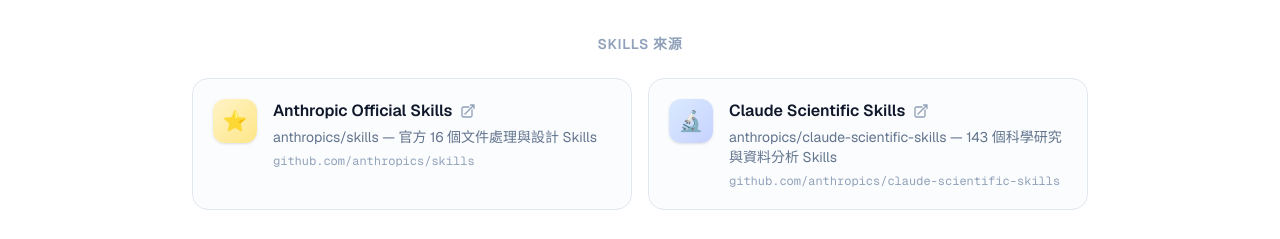
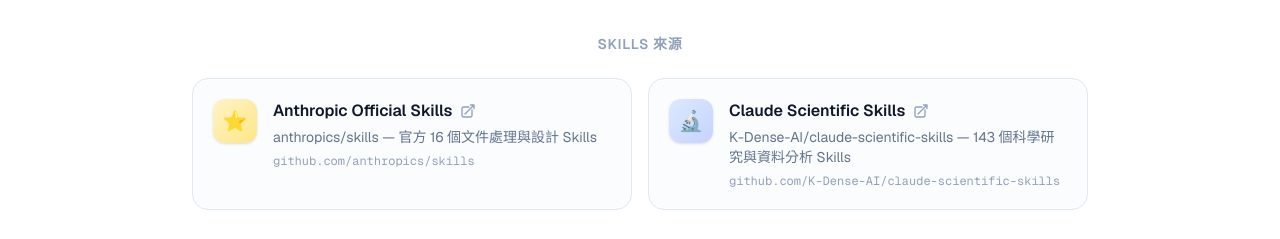
Before and after one commit to keanu77/AIskillsintro, a Next.js app: page / in a window 1280 px wide. Shown: the part 780-1019 px from the top of the page. Built offline with nearby package versions, Linux system fonts and the light colour scheme.

Commit message:
fix: 修正 claude-scientific-skills 連結為 K-Dense-AI 正確 repo

```diff
--- a/src/app/page.tsx
+++ b/src/app/page.tsx
@@ -74,7 +74,7 @@
 
             {/* K-Dense Scientific Skills */}
             <a
-              href="https://github.com/anthropics/claude-scientific-skills"
+              href="https://github.com/K-Dense-AI/claude-scientific-skills"
               target="_blank"
               rel="noopener noreferrer"
               className="group flex items-start gap-4 rounded-2xl border border-slate-200 bg-slate-50/50 p-5 transition-all hover:border-blue-200 hover:bg-blue-50/50 hover:shadow-md"
@@ -102,11 +102,11 @@
                   </svg>
                 </div>
                 <p className="mt-1 text-sm text-slate-500">
-                  anthropics/claude-scientific-skills — 143 個科學研究與資料分析
+                  K-Dense-AI/claude-scientific-skills — 143 個科學研究與資料分析
                   Skills
                 </p>
                 <p className="mt-1.5 font-mono text-xs text-slate-400">
-                  github.com/anthropics/claude-scientific-skills
+                  github.com/K-Dense-AI/claude-scientific-skills
                 </p>
               </div>
             </a>
```
